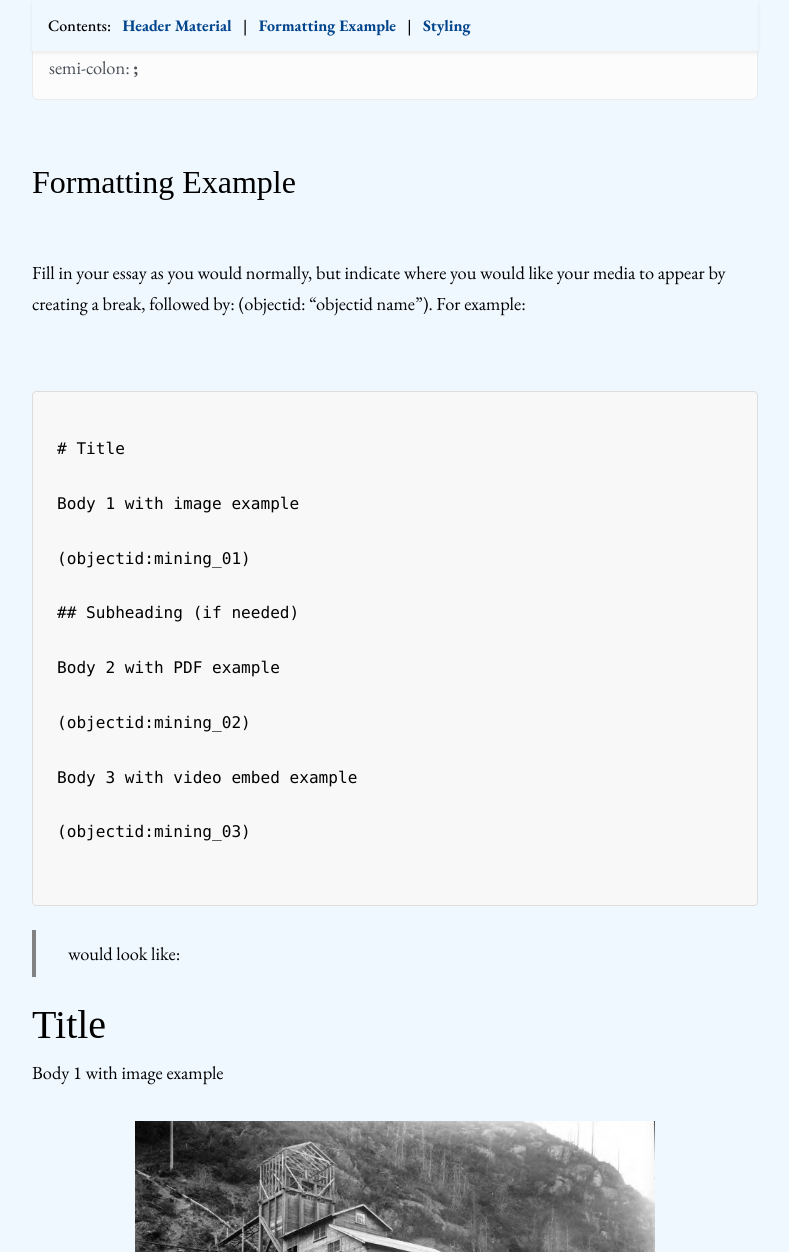
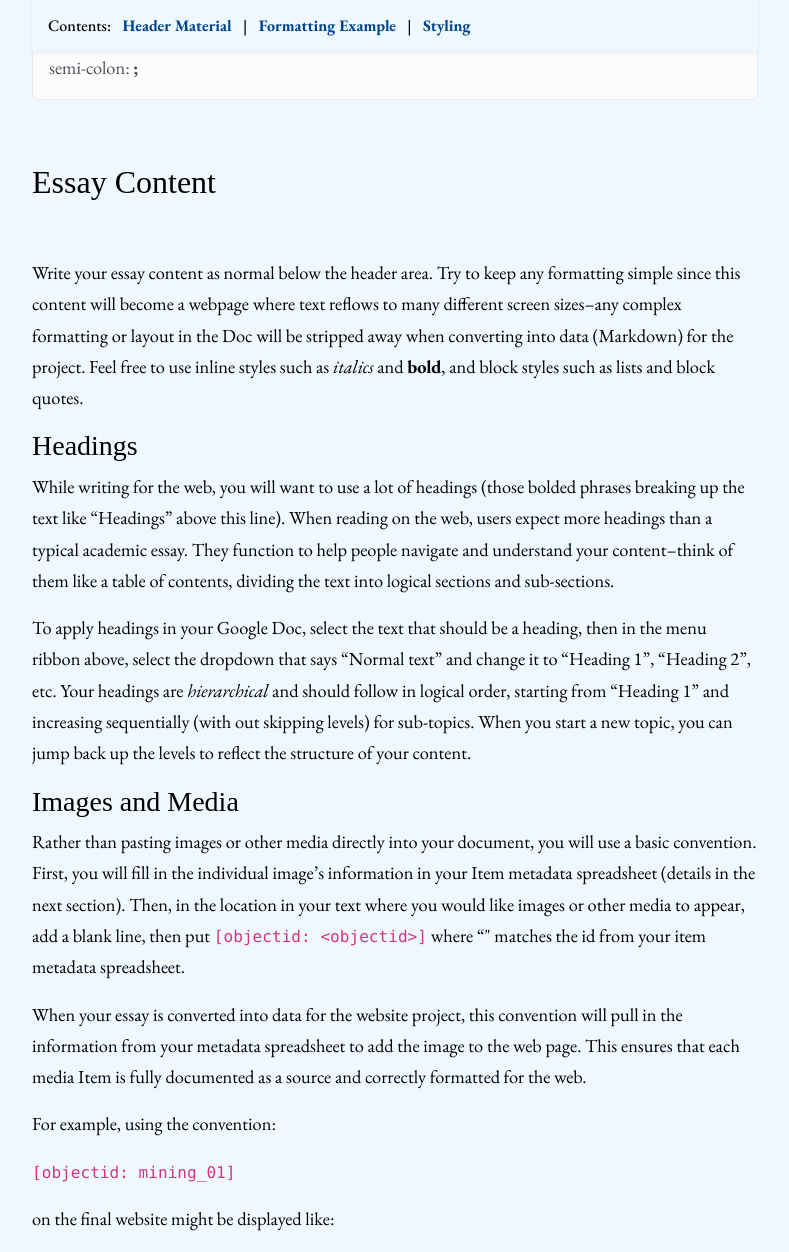
Before and after one commit to thecdil/peoples_guide, a Jekyll site: the page built from content/4_doc.md, in a window 1280 px wide and 1400 px high, scrolled down 1326 px, cut to the strip 0-1252 px from the top of the window. Shown: the whole strip, without its empty margins (245-1034 px from the left). Built offline with Jekyll 4.4.1, drawn with Linux system fonts in a browser that asks for light colours; some web fonts are replaced; some of the changed text lies outside the part shown.

Commit message:
updates for workflow and clarity

````diff
--- a/content/1_intro.md
+++ b/content/1_intro.md
@@ -14,9 +14,41 @@ My name is Andrew Weymouth and I am an [assistant professor with the University
 
 <br>
 
-To begin, _digital scholarship_ (interchangeable with “digital humanities”) refers to academic work that leverages digital tools, methods, and platforms to conduct research, present findings, and engage with both scholarly and public audiences. It encompasses the use of digital technologies to enhance traditional research practices and introduces new ways of creating, sharing, and analyzing knowledge.
+To begin, _digital scholarship_ (somewhat interchangeable with “digital humanities”) refers to academic work that leverages digital tools, methods, and platforms to conduct research, present findings, and engage with both scholarly and public audiences. It encompasses the use of digital technologies to enhance traditional research practices and introduces new ways of creating, sharing, and analyzing knowledge.
 
-As we will explore today, digital scholarship consists of selecting only certain parts of the data you have assembled and representing that data in different ways in order to draw out new insights and connections, help people understand new dimensions of your findings during the presentation stage and also create accessible material online, so potential collaborators can learn more about your work.
+As we will explore today, digital scholarship consists of selecting only certain parts of the data you have assembled and representing that data in different ways in order to draw out new insights and connections, help people understand new dimensions of your findings during the presentation stage and also create accessible material online, so that others can explore and learn more about your work.
+
+### Examples of Digital Scholarship
+
+- [CDIL](https://cdil.lib.uidaho.edu/)
+    - [Digital Collections](https://www.lib.uidaho.edu/digital/) (digitized or born digital library open access collections)
+    - [CDIL Projects](https://cdil.lib.uidaho.edu/projects/) (scholarship projects with collaborators)
+    - [CollectionBuilder](https://collectionbuilder.github.io/) (open source framework for creating digital collection and exhibit websites, developed at CDIL, powers everything!)
+
+#### Student Digital Scholarship Projects
+
+- [HJCCC](https://www.lib.uidaho.edu/digital/hjccc/) (archeology dissertation typology to browseable website)
+- [Voices of Gay Rodeo](https://www.voicesofgayrodeo.com/) (faculty research, grows to involve students. a resource that makes the research more accessible than just the book)
+- [Human and Ecological Change in Big Creek](https://www.lib.uidaho.edu/digital/big-creek-rephotography/) (rephotography project)
+- [Moscow High School Archaeology](https://cdil.lib.uidaho.edu/ipa-mhs/) (public archaeology project, see StoryMaps)
+- [Fire Lines](https://cdil.lib.uidaho.edu/fire-lines/) (essay on top of a curated research collection)
+- [Keeping Watch](https://cdil.lib.uidaho.edu/keeping-watch/) (multi-modal geospatial essay)
+
+
+### Data and Spreadsheets
+
+- Thinking about (humanities/history) data.
+- How does structured data becomes websites?
+- How does metadata impact discovery, useability, and context?
+
+Example guide-like project:
+
+- [Latah County Historic Places](https://www.lib.uidaho.edu/digital/latahsites/)
+    - [Physical map](https://www.lib.uidaho.edu/digital/latahsites/items/latahsites0093.html)
+    - Current photographs
+    - Historic photographs
+    - Parse into data
+    - Represent as spreadsheet (metadata, structured data)
 
 <br>
 
@@ -44,8 +76,9 @@ Rather than having a bunch of individual essays, the advantage to this approach
 
 While your particular course may refer to the different types of essays that you can submit as multi-modal, narrative or video, these all basically function the same way within the template:
 
-- First, you will submit a Google Doc that has all of the text laid out the way you would like it, indicating where you want to add your items, headers, line breaks, etc.
-- Second, you will submit a Google Sheet template containing all of the items you want to include in your essay, along with their associated metadata.
+- First, you will create a Google Doc containing the content of your essay, following a set of basic conventions.
+- Second, if you are using images or other items in your essay, you will create a Google Sheet that lists and describes each of the items you want to include with your essay, along with their associated metadata.
+- Third, you will submit a Google Form providing metadata about your essay topic and the share links to your Document and Sheet. The metadata represents the standardized fields we will all use to describe our submissions. They allow users to discover, browse, and understand the essays. The form will ask information such as: `title, description, time_period, location, province, latitude, longitude, status, gender, age, occupation, family_status, theme`.
 
 <br>
 
--- a/content/4_doc.md
+++ b/content/4_doc.md
@@ -38,100 +38,43 @@ Lat/Long: 47.47502530031415; -115.92450766818784
 
 <br>
 
-## Formatting Example
+## Essay Content
 
 <br>
 
-Fill in your essay as you would normally, but indicate where you would like your media to appear by creating a break, followed by: (objectid: "objectid name"). For example:
+Write your essay content as normal below the header area.
+Try to keep any formatting simple since this content will become a webpage where text reflows to many different screen sizes--any complex formatting or layout in the Doc will be stripped away when converting into data (Markdown) for the project.
+Feel free to use inline styles such as _italics_ and **bold**, and block styles such as lists and block quotes.
 
-<br>
+### Headings
 
-```
+While writing for the web, you will want to use a lot of headings (those bolded phrases breaking up the text like "Headings" above this line).
+When reading on the web, users expect more headings than a typical academic essay.
+They function to help people navigate and understand your content--think of them like a table of contents, dividing the text into logical sections and sub-sections.
 
-# Title
+To apply headings in your Google Doc, select the text that should be a heading, then in the menu ribbon above, select the dropdown that says "Normal text" and change it to "Heading 1", "Heading 2", etc.
+Your headings are _hierarchical_ and should follow in logical order, starting from "Heading 1" and increasing sequentially (with out skipping levels) for sub-topics.
+When you start a new topic, you can jump back up the levels to reflect the structure of your content.
 
-Body 1 with image example
+### Images and Media
 
-(objectid:mining_01)
+Rather than pasting images or other media directly into your document, you will use a basic convention.
+First, you will fill in the individual image's information in your Item metadata spreadsheet (details in the next section).
+Then, in the location in your text where you would like images or other media to appear, add a blank line, then put `[objectid: <objectid>]` where "<objectid>" matches the id from your item metadata spreadsheet.
 
-## Subheading (if needed)
+When your essay is converted into data for the website project, this convention will pull in the information from your metadata spreadsheet to add the image to the web page.
+This ensures that each media Item is fully documented as a source and correctly formatted for the web.
 
-Body 2 with PDF example
+For example, using the convention:
 
-(objectid:mining_02)
+`[objectid: mining_01]`
 
-Body 3 with video embed example
-
-(objectid:mining_03)
-
-```
-
-> would look like:
-
-# Title
-
-Body 1 with image example
+on the final website might be displayed like:
 
 {% include gallery-figure.html img="mining_01.jpg" alt="The caption describes everything that is not in the image, like date, location and people's names, whereas alternate text describes everything that is in the image, so it is accessible. An example for this image might be: A long, industrial wooden building constructed on the side of a hill with shacks in the fore and background." caption="The metadata you provide in your sheets provides caption material. Select the image to see the alternate text along the bottom of the image." width="75%" %}
 
-## Subheading (if needed)
+A YouTube video would like like:
 
-Body 2 with PDF example
-
-{% include feature/pdf.html objectid="https://objects.lib.uidaho.edu/bigburn/bigburn02.pdf" %}
-
-Body 3 with video embed example
+`[objectid: mining_03]`
 
 {% include feature/video.html objectid="https://www.youtube.com/watch?v=gWKiBKlZV88" %}
-
-<br>
-
-### Styling
-
-<br>
-
-Add your styling as you normally would to a Google doc, including _italics_, **bolded words**,
-
-- lists,
-
----
-
-line breaks
-
-and
-
-> block quotes
-
-But note that when we convert your Doc into a markdown file, it will look like the section on the left:
-
-<br>
-
-{% capture atxtext %}
-<div class="row">
-<div class="col-md-6" markdown="1">
-```
-# Heading One
-
-## Heading Two
-
-### Heading Three
-```
-</div>
-<div class="col-md-6 md-demo" markdown="1">
-# Heading One
-
-## Heading Two
-
-### Heading Three
-</div>
-</div>
-{% endcapture %}
-{% include card.html text=atxtext %}
-
-<br>
-
-Headings aren't just decorative, they are _hierarchical_. This means that the different headings you use dictate how a page is navigated by people using a keyboard or screen readers.
-
-> Start with `heading one` for your title, then go down incrementally for subheadings if needed.
-
-<br>
--- a/content/5_sheet.md
+++ b/content/5_sheet.md
@@ -42,7 +42,7 @@ Please note that People's Guide projects have a __maximum of 10 items per projec
     </tr>
     <tr>
       <td style="padding: 12px; border: 1px solid #ddd;"><code>title</code></td>
-      <td style="padding: 12px; border: 1px solid #ddd;">The name or label given to the digital object</td>
+      <td style="padding: 12px; border: 1px solid #ddd;">The name or label given to the digital object. What is the Item called?</td>
       <td style="padding: 12px; border: 1px solid #ddd;"><em>Spokane Falls from Monroe Street Bridge, 1905</em></td>
     </tr>
     <tr>
@@ -51,31 +51,31 @@ Please note that People's Guide projects have a __maximum of 10 items per projec
       <td style="padding: 12px; border: 1px solid #ddd;">"Photograph showing downtown Spokane after the 1889 fire."</td>
     </tr>
     <tr>
-      <td style="padding: 12px; border: 1px solid #ddd;"><code>alt text</code></td>
-      <td style="padding: 12px; border: 1px solid #ddd;">Concise, descriptive text conveying visual content for accessibility</td>
-      <td style="padding: 12px; border: 1px solid #ddd;">"Black-and-white photo of wooden buildings along a riverbank."</td>
+      <td style="padding: 12px; border: 1px solid #ddd;"><code>source</code></td>
+      <td style="padding: 12px; border: 1px solid #ddd;">A clear citation to where the item comes from, i.e. the physical or digital source of the item.</td>
+      <td style="padding: 12px; border: 1px solid #ddd;">"Map of Bovill", Idaho Cities and Towns Collection, University of Idaho Library Digital Collections, https://www.lib.uidaho.edu/digital/cities/items/cities1083.html</td>
     </tr>
     <tr>
-      <td style="padding: 12px; border: 1px solid #ddd;"><code>source</code></td>
-      <td style="padding: 12px; border: 1px solid #ddd;">The original physical or digital source of the item</td>
-      <td style="padding: 12px; border: 1px solid #ddd;">University of Idaho Library Special Collections; <em>The Spokesman-Review</em></td>
-    </tr>
-    <tr>
-      <td style="padding: 12px; border: 1px solid #ddd;"><code>rights</code></td>
-      <td style="padding: 12px; border: 1px solid #ddd;">Information about copyright, usage permissions, or licensing</td>
-      <td style="padding: 12px; border: 1px solid #ddd;">"Public domain"; "CC BY-NC 4.0"; "Used with permission from XYZ Estate"</td>
+      <td style="padding: 12px; border: 1px solid #ddd;"><code>originaL_link</code></td>
+      <td style="padding: 12px; border: 1px solid #ddd;">Direct link (url) where the item can be found</td>
+      <td style="padding: 12px; border: 1px solid #ddd;">https://www.lib.uidaho.edu/digital/cities/items/cities1083.html</td>
     </tr>
     <tr>
       <td style="padding: 12px; border: 1px solid #ddd;"><code>link_to_media</code></td>
       <td style="padding: 12px; border: 1px solid #ddd;">URL or path to the actual media file (image, audio, video, etc.)</td>
-      <td style="padding: 12px; border: 1px solid #ddd;"><code>https://cdil.lib.uidaho.edu/items/spokane_falls_1905.jpg</code></td>
+      <td style="padding: 12px; border: 1px solid #ddd;"><code>https://objects.lib.uidaho.edu/cities/cities1083.jpg</code></td>
+    </tr>
+    <tr>
+      <td style="padding: 12px; border: 1px solid #ddd;"><code>image_alt_text</code></td>
+      <td style="padding: 12px; border: 1px solid #ddd;">Concise, descriptive text conveying visual content for accessibility</td>
+      <td style="padding: 12px; border: 1px solid #ddd;">"Black-and-white photo of wooden buildings along a riverbank."</td>
     </tr>
   </tbody>
 </table>
 
 <br>
 
-{% include alert.html text="**Note**: If your items are things you've scanned or photographs you've taken, upload them to a cloud folder, share them, copy that link and paste into the `link_to_media` folder. Make sure your filenames correspond with the objectids. For example: `mining_01.jpg` and `mining_01`. Source and rights fields still need to be filled in for these items." color="light" align="left" %}
+{% include alert.html text="**Note**: If your items are things you've scanned or photographs you've taken, upload them to a cloud folder, share them, copy that link and paste into the `link_to_media` folder. Make sure your filenames correspond with the objectids. For example: `mining_01.jpg` and `mining_01`. Source fields still need to be filled in for these items." color="light" align="left" %}
 
 <br>
 
@@ -83,30 +83,19 @@ Please note that People's Guide projects have a __maximum of 10 items per projec
 
 <br>
 
-Once you've filled in all of the fields for your items, double check that you have your files titled correctly, then proceed to this folder:
+Once you've filled in all of the fields for your items, double check that you have your files titled correctly and all fields filled in.
 
-<br>
+Next, go into your essay Doc and Sheet, and enable sharing:
 
-{% include feature/button.html text="Project Folder" link="https://drive.google.com/drive/folders/1xflZAhqvhQJ1Pho0AfVbJJNHIAxCAuZV?usp=sharing" color="success" size="lg" centered="true" %}
-
-<br>
-
-- Create another Doc inside this folder and name it `(last name)_(first name)_links`
+- Select `File>Share`
+- Under `General Access`, choose `Anyone with the link`
+- Select `Commenter`
+- `Copy link`
 
 {% include gallery-figure.html img="peoples_11.png" alt="Screen shot of Google Doc demonstrating how to grant access and copy a link to your file." %}
 
-- Next, go into your essay Doc and Sheet, then:
-  - Select `File>Share`
-  - Under `General Access`, choose `Anyone with the link`
-  - Select `Editor`
-  - `Copy link`
-- Then paste the links for both your Doc and Sheet into the link Doc
-
-**In this example**, in the `weymouth_andrew_links` doc I created in the Project folder, I have granted access to and shared links to
-- `weymouth_andrew_doc` and
-- `weymouth_andrew_sheet`
-
-**And that should do it**!
+To submit your essay, you will enter your information in a Google Form, including the structured metadata about your essay content and the links to your Doc and Sheet.
+The link to the Form will be available in Canvas.
 
 We will get in touch if any questions come up with your essays.
 
````
